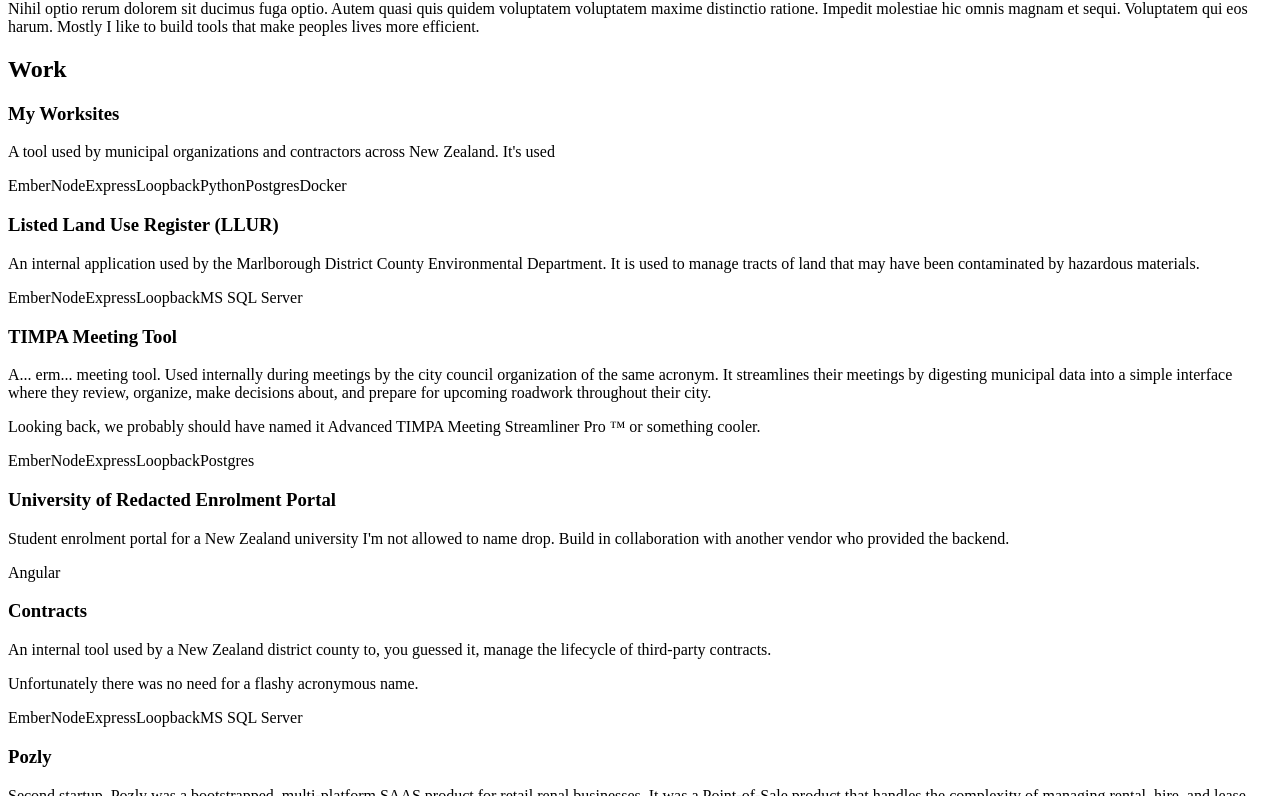
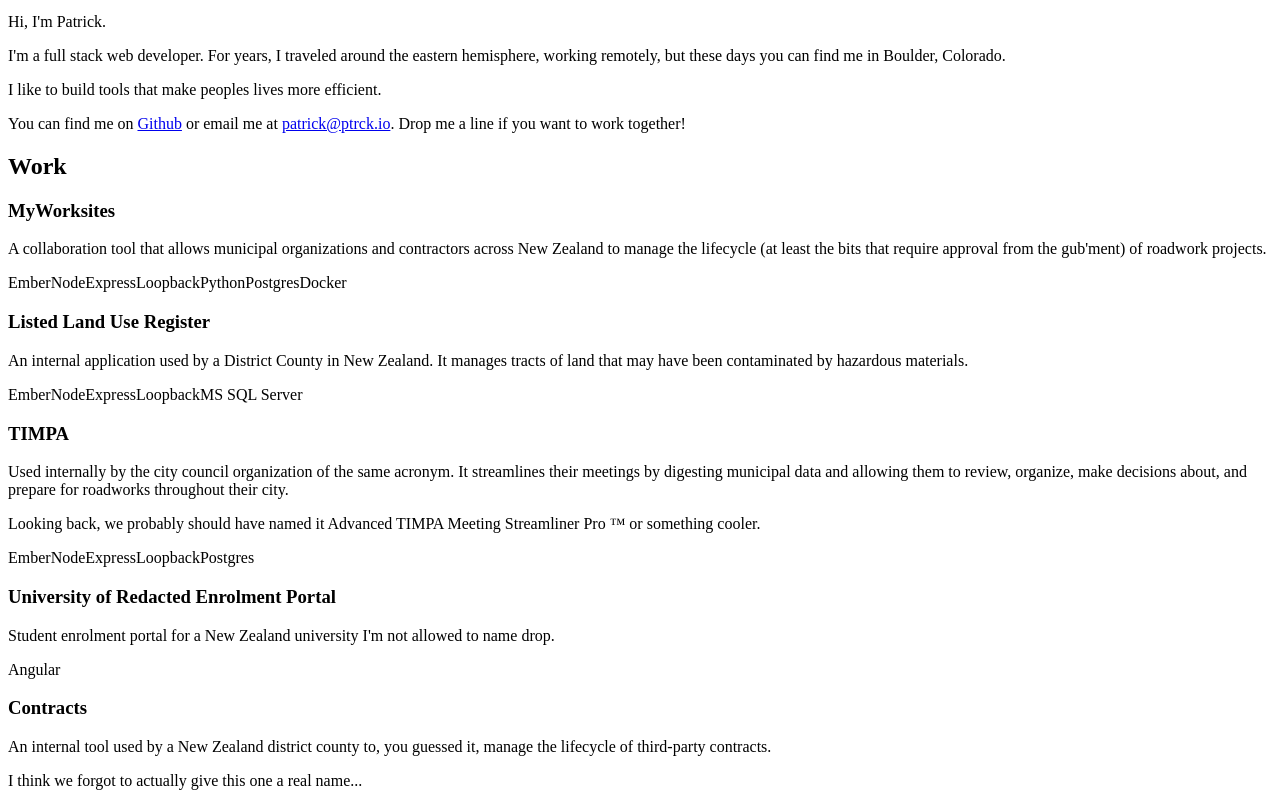
Before and after one commit to pnw/ptrck.io, a Gatsby site: page / in a window 1280 px wide. Shown: the part 67-863 px from the top of the page. Built offline with nearby package versions, Linux system fonts and the light colour scheme; Gatsby itself is replaced by a stand-in of ours.

Commit message:
Fill out bio and touch up rest of the entries

```diff
--- a/src/pages/index.js
+++ b/src/pages/index.js
@@ -5,44 +5,53 @@ import TechList from '../components/tech-list'
 
 export default () =>
     <div>
-        <SubSection>
-            <h1>ptrck.io</h1>
+        <h1>ptrck.io</h1>
+        <section className="header-section">
             <p>
-                Nihil optio rerum dolorem sit ducimus fuga optio. Autem quasi quis quidem voluptatem voluptatem maxime
-                distinctio ratione. Impedit molestiae hic omnis magnam et sequi. Voluptatem qui eos harum.
-                Mostly I like to build tools that make peoples lives more efficient.
+                Hi, I'm Patrick.
+            </p>
+            <p>
+                I'm a full stack web developer. For years, I traveled around the eastern hemisphere, working remotely,
+                but these days you can find me in Boulder, Colorado.
+            </p>
+            <p>
+                I like to build tools that make peoples lives more efficient.
             </p>
 
-        </SubSection>
+            <p>
+                You can find me on <a href="https://github.com/pnw">Github</a> or email
+                me at <a href="mailto:patrick+1@ptrck.io">patrick@ptrck.io</a>.
+                Drop me a line if you want to work together!
+            </p>
+        </section>
 
         <SubSection>
             <h2>Work</h2>
             <Entry>
-                <h3>My Worksites</h3>
+                <h3>MyWorksites</h3>
                 <p>
-                    A tool used by municipal organizations and contractors across New Zealand.
-                    It's used
+                    A collaboration tool that allows municipal organizations and contractors across New Zealand
+                    to manage the lifecycle (at least the bits that require approval from the gub'ment)
+                    of roadwork projects.
                 </p>
                 <TechList techs={['Ember', 'Node', 'Express', 'Loopback', 'Python', 'Postgres', 'Docker']}/>
             </Entry>
 
             <Entry>
-                <h3>Listed Land Use Register (LLUR)</h3>
+                <h3>Listed Land Use Register</h3>
                 <p>
-                    An internal application used by the Marlborough District County Environmental Department. It
-                    is used to manage tracts of land that may have been contaminated by hazardous materials.
+                    An internal application used by a District County in New Zealand.
+                    It manages tracts of land that may have been contaminated by hazardous materials.
                 </p>
                 <TechList techs={['Ember', 'Node', 'Express', 'Loopback', 'MS SQL Server']}/>
             </Entry>
 
             <Entry>
-                <h3>TIMPA Meeting Tool</h3>
+                <h3>TIMPA</h3>
                 <p>
-                    A... erm... meeting tool. Used internally during meetings by the city council
-                    organization of the same acronym.
-                    It streamlines their meetings by digesting municipal data into a simple interface where
-                    they review, organize, make decisions about, and prepare for
-                    upcoming roadwork throughout their city.
+                    Used internally by the city council organization of the same acronym.
+                    It streamlines their meetings by digesting municipal data and allowing them to
+                    review, organize, make decisions about, and prepare for roadworks throughout their city.
                 </p>
                 <p>
                     Looking back, we probably should have named it
@@ -55,7 +64,6 @@ export default () =>
                 <h3>University of <span className={"redacted"}>Redacted</span> Enrolment Portal</h3>
                 <p>
                     Student enrolment portal for a New Zealand university I'm not allowed to name drop.
-                    Build in collaboration with another vendor who provided the backend.
                 </p>
                 <TechList techs={['Angular']}/>
             </Entry>
@@ -66,7 +74,9 @@ export default () =>
                     An internal tool used by a New Zealand district county to, you guessed it,
                     manage the lifecycle of third-party contracts.
                 </p>
-                <p>Unfortunately there was no need for a flashy acronymous name.</p>
+                <p>
+                    I think we forgot to actually give this one a real name...
+                </p>
                 <TechList techs={['Ember', 'Node', 'Express', 'Loopback', 'MS SQL Server']}/>
             </Entry>
 
@@ -74,7 +84,7 @@ export default () =>
                 <h3>Pozly</h3>
                 <p>
                     Second startup.
-                    Pozly was a bootstrapped, multi-platform SAAS product for retail renal businesses.
+                    Pozly was a bootstrapped, multi-platform, Point-of-Sale SAAS product for retail renal businesses.
                     It was a Point-of-Sale product that handles the complexity of managing rental, hire, and lease
                     inventory and workflows.
                 </p>
@@ -144,17 +154,36 @@ export default () =>
             <Entry>
                 <h3>"Dye Tracing" Personal Data</h3>
                 <p>
-                    This is less of a "thing" I'm building and more of an experiment to answer the question,
+                    <a href="https://en.wikipedia.org/wiki/Dye_tracing">Dye Tracing</a> is a method used
+                    (among other applications) to discover the exit point of an underground river.
+                    The general idea is you dump a bunch of dye into an underground river and, well, see where it comes
+                    out.
+                    (Sometimes people use ping pong balls instead of dye, but "Ping Pong Balling Personal Data"
+                    didn't make it past my personal marketing department that I totally have.)
+                </p>
+                <p>
+                    Inspired by the likes of <a href="https://haveibeenpwned.com/">have i been pwned</a> and
+                    the <a href="https://gmail.googleblog.com/2008/03/2-hidden-ways-to-get-more-from-your.html">
+                    "+" sign email hack
+                </a>, this is an experiment to answer the question,
                 </p>
                 <blockquote>
                     "What happens when I put my information online?"
                 </blockquote>
                 <p>
-                    Inspired by the likes of <a href="https://haveibeenpwned.com/">have i been pwned</a> and
-                    the <a href="https://gmail.googleblog.com/2008/03/2-hidden-ways-to-get-more-from-your.html">
-                    "+" sign email hack
-                </a>.
+                    The general idea is to sign up to a bunch of websites with unique emails, turn off the spam filter,
+                    and see what comes out the other side.
                 </p>
+                <p>
+                    If this interests you or if you have some ideas or if you want to
+                    discuss, <a href="mailto:patrick+2@ptrck.io">contact me</a>!
+                </p>
+            </Entry>
+
+            <Entry>
+                <h3>ptrck.io</h3>
+                <p>You're looking at it. I'm only including it here to tell you that I built it with...</p>
+                <TechList techs={['Gatsby', 'Github Pages']}/>
             </Entry>
         </SubSection>
 
@@ -168,7 +197,4 @@ export default () =>
                 </p>
             </Entry>
         </SubSection>
-        <SubSection>
-            <h2>Contact</h2>
-        </SubSection>
     </div>
```
